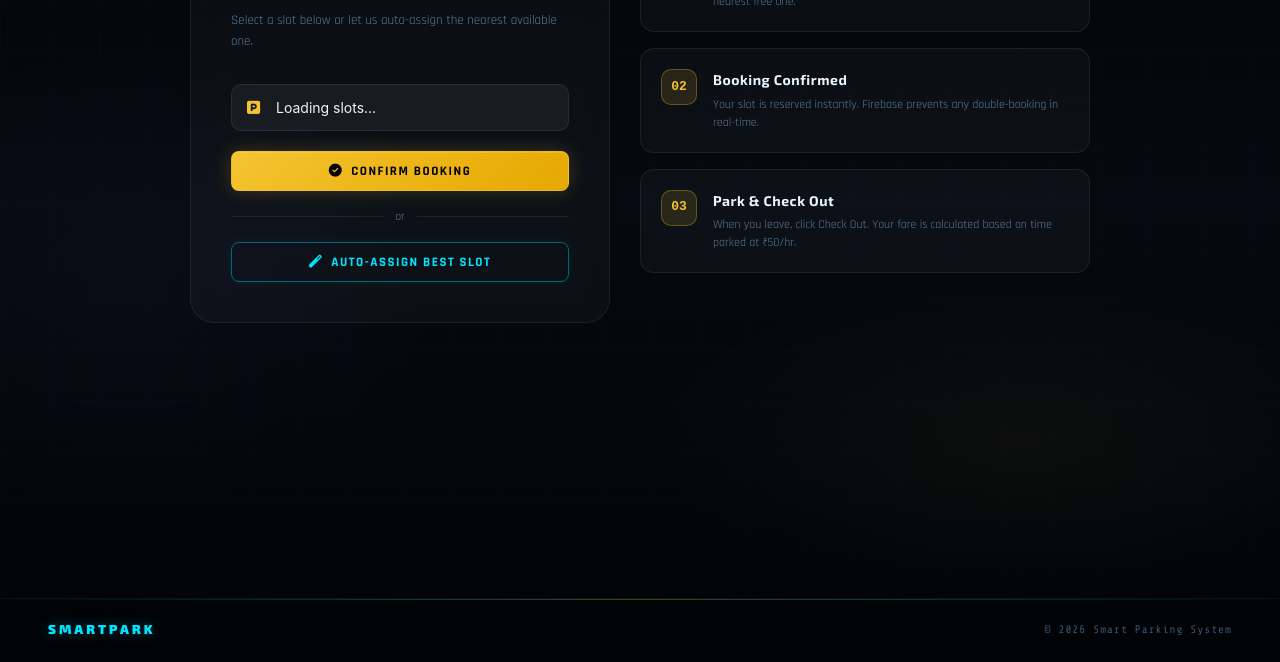
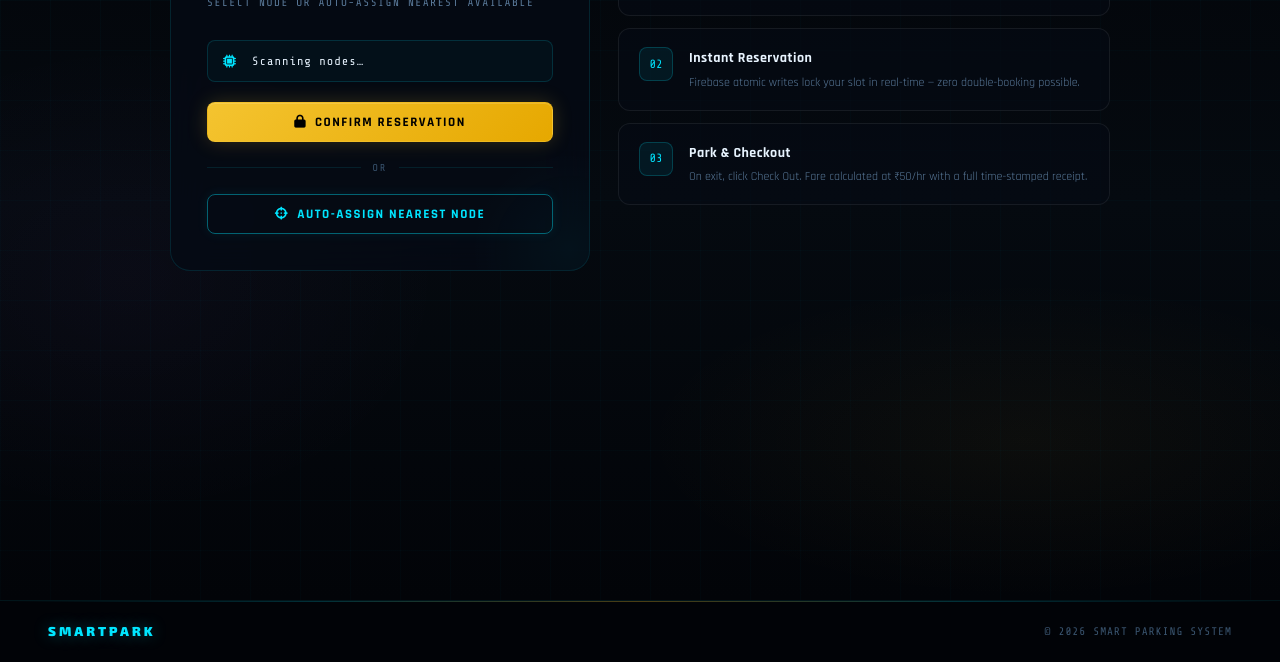
Before and after one commit to atul-singh-07/Smart-Parking-Dashboard, a plain HTML site: page booking.html in a window 1280 px wide. Shown: the part 200-862 px from the top of the page. Drawn offline with nearby package versions, Linux system fonts and the light colour scheme; files that its build step writes are made by us from their sources; files whose address does not match are found by name.

Commit message:
Update booking.html

```diff
--- a/booking.html
+++ b/booking.html
@@ -7,45 +7,80 @@
 <link rel="stylesheet" href="css/style.css">
 <link rel="stylesheet" href="https://cdnjs.cloudflare.com/ajax/libs/font-awesome/6.5.0/css/all.min.css">
 <style>
+
 .booking-page {
-  min-height: calc(100vh - 70px);
+  min-height: calc(100vh - 68px);
   display: flex;
   align-items: flex-start;
   justify-content: center;
-  padding: 60px 20px;
+  padding: 48px 48px 60px;
   position: relative;
   z-index: 1;
+  animation: fadeIn 0.4s ease;
 }
 
 .booking-layout {
   display: grid;
   grid-template-columns: 420px 1fr;
-  gap: 30px;
+  gap: 28px;
   width: 100%;
-  max-width: 900px;
+  max-width: 940px;
 }
 
 /* ── BOOKING CARD ── */
 .booking-card {
-  background: var(--glass);
-  border: 1px solid var(--glass-border);
-  border-radius: 24px;
-  padding: 40px;
-  backdrop-filter: blur(12px);
+  background: rgba(5,10,20,0.8);
+  border: 1px solid rgba(0,229,255,0.12);
+  border-radius: 20px;
+  padding: 36px;
+  backdrop-filter: blur(20px);
+  position: relative;
+  overflow: hidden;
+  animation: fadeUp 0.4s ease;
 }
 
-.booking-card h2 {
-  font-size: 22px;
-  color: var(--gold);
-  margin-bottom: 6px;
+.booking-card::before {
+  content: '';
+  position: absolute;
+  top: 0; left: 0; right: 0;
+  height: 1px;
+  background: linear-gradient(90deg, transparent, var(--cyan), var(--gold), var(--cyan), transparent);
+  opacity: 0.5;
 }
 
-.booking-card .sub {
-  font-size: 13px;
-  color: var(--text-muted);
-  margin-bottom: 32px;
+.booking-card::after {
+  content: '';
+  position: absolute;
+  bottom: -80px; right: -80px;
+  width: 200px; height: 200px;
+  background: radial-gradient(circle, rgba(0,229,255,0.04) 0%, transparent 70%);
+  pointer-events: none;
 }
 
+.booking-card-header {
+  margin-bottom: 28px;
+}
+
+.booking-card-header h2 {
+  font-family: var(--font-display);
+  font-size: 22px;
+  font-weight: 800;
+  color: var(--text);
+  margin-bottom: 6px;
+  letter-spacing: 1px;
+}
+
+.booking-card-header h2 span { color: var(--cyan); }
+
+.booking-card-header .sub {
+  font-family: var(--font-mono);
+  font-size: 11px;
+  color: var(--text-muted);
+  letter-spacing: 1.5px;
+  text-transform: uppercase;
+}
+
+/* ── SELECT ── */
 .select-wrap {
   position: relative;
   margin-bottom: 20px;
@@ -56,19 +91,22 @@
   left: 16px;
   top: 50%;
   transform: translateY(-50%);
-  color: var(--gold);
+  color: var(--cyan);
   pointer-events: none;
+  z-index: 1;
+  font-size: 13px;
 }
 
 .select-wrap select {
   width: 100%;
-  padding: 14px 16px 14px 44px;
-  background: rgba(255,255,255,0.05);
-  border: 1px solid var(--glass-border);
-  border-radius: 10px;
+  padding: 13px 16px 13px 44px;
+  background: rgba(0,229,255,0.03);
+  border: 1px solid rgba(0,229,255,0.15);
+  border-radius: 8px;
   color: var(--text);
-  font-family: 'Inter', sans-serif;
-  font-size: 14px;
+  font-family: var(--font-mono);
+  font-size: 12px;
+  letter-spacing: 1px;
   outline: none;
   appearance: none;
   cursor: pointer;
@@ -76,111 +114,171 @@
 }
 
 .select-wrap select:focus {
-  border-color: var(--gold);
-  box-shadow: 0 0 0 3px rgba(244,196,48,0.1);
+  border-color: var(--cyan);
+  background: rgba(0,229,255,0.05);
+  box-shadow: 0 0 0 3px rgba(0,229,255,0.1);
 }
 
-.select-wrap select option { background: #1a1a1a; }
+.select-wrap select option { background: #050a14; }
 
+/* ── DIVIDER ── */
 .or-divider {
   display: flex;
   align-items: center;
   gap: 12px;
-  margin: 16px 0;
-  color: var(--text-muted);
-  font-size: 12px;
+  margin: 18px 0;
+  color: var(--text-dim);
+  font-family: var(--font-mono);
+  font-size: 10px;
+  letter-spacing: 2px;
+  text-transform: uppercase;
 }
-
 .or-divider::before, .or-divider::after {
   content: '';
   flex: 1;
   height: 1px;
-  background: var(--glass-border);
+  background: rgba(0,229,255,0.1);
 }
 
+/* ── STATUS ── */
 .booking-status {
   margin-top: 16px;
-  padding: 12px 16px;
-  border-radius: 8px;
-  font-size: 13px;
+  padding: 11px 16px;
+  border-radius: 7px;
+  font-family: var(--font-mono);
+  font-size: 11px;
+  letter-spacing: 1px;
   display: none;
 }
 
 .booking-status.error {
   display: block;
-  background: var(--red-dim);
-  border: 1px solid rgba(255,51,85,0.3);
+  background: rgba(255,45,85,0.06);
+  border: 1px solid rgba(255,45,85,0.25);
   color: var(--red);
 }
 
-/* ── CONFIRMATION ── */
-#booking-result { margin-top: 0; }
-
-.booking-confirm {
-  background: var(--glass);
-  border: 1px solid var(--glass-border);
-  border-radius: 24px;
-  padding: 40px;
-  text-align: center;
+/* ── RIGHT PANEL STACK ── */
+.right-stack {
+  display: flex;
+  flex-direction: column;
+  gap: 20px;
 }
 
-.confirm-icon { font-size: 48px; margin-bottom: 16px; }
+/* ── CONFIRMATION CARD ── */
+.booking-confirm {
+  background: rgba(5,10,20,0.8);
+  border: 1px solid rgba(0,229,255,0.12);
+  border-radius: 20px;
+  padding: 36px;
+  text-align: center;
+  backdrop-filter: blur(20px);
+  position: relative;
+  overflow: hidden;
+  animation: fadeUp 0.4s ease;
+}
+
+.booking-confirm::before {
+  content: '';
+  position: absolute;
+  top: 0; left: 0; right: 0;
+  height: 1px;
+  background: linear-gradient(90deg, transparent, var(--green), transparent);
+  opacity: 0.6;
+}
+
+.confirm-icon {
+  font-size: 52px;
+  margin-bottom: 16px;
+  display: block;
+  filter: drop-shadow(0 0 16px rgba(0,255,157,0.4));
+}
 
 .booking-confirm h3 {
+  font-family: var(--font-display);
   font-size: 20px;
-  color: var(--gold);
+  font-weight: 800;
+  color: var(--green);
   margin-bottom: 20px;
+  letter-spacing: 1px;
+  text-shadow: 0 0 20px rgba(0,255,157,0.3);
 }
 
 .booking-confirm p {
-  font-size: 14px;
+  font-family: var(--font-body);
+  font-size: 13px;
   color: var(--text-muted);
   margin-bottom: 8px;
 }
 
-.booking-confirm p strong { color: var(--text); }
+.booking-confirm p strong {
+  color: var(--text);
+  font-family: var(--font-mono);
+}
 
 .fare-note {
-  margin-top: 12px;
-  padding: 10px;
-  background: var(--gold-dim);
-  border-radius: 8px;
+  margin-top: 14px;
+  padding: 10px 16px;
+  background: rgba(244,196,48,0.06);
+  border: 1px solid rgba(244,196,48,0.2);
+  border-radius: 6px;
   color: var(--gold) !important;
-  font-size: 13px !important;
+  font-family: var(--font-mono) !important;
+  font-size: 11px !important;
+  letter-spacing: 1px;
+  text-transform: uppercase;
 }
 
 /* ── HOW IT WORKS ── */
-.how-it-works {
-  display: flex;
-  flex-direction: column;
-  gap: 16px;
-}
+.how-it-works { display: flex; flex-direction: column; gap: 12px; }
 
 .how-step {
   display: flex;
   align-items: flex-start;
   gap: 16px;
-  padding: 20px;
-  background: var(--glass);
+  padding: 18px 20px;
+  background: rgba(5,10,20,0.6);
   border: 1px solid var(--glass-border);
-  border-radius: 14px;
+  border-radius: 12px;
+  transition: var(--transition);
+  animation: fadeUp 0.4s ease both;
+  position: relative;
+  overflow: hidden;
 }
 
+.how-step:nth-child(1) { animation-delay: 0.05s; }
+.how-step:nth-child(2) { animation-delay: 0.1s; }
+.how-step:nth-child(3) { animation-delay: 0.15s; }
+
+.how-step::before {
+  content: '';
+  position: absolute;
+  left: 0; top: 0; bottom: 0;
+  width: 2px;
+  background: linear-gradient(180deg, var(--cyan), transparent);
+  opacity: 0;
+  transition: opacity 0.3s;
+}
+
+.how-step:hover { border-color: rgba(0,229,255,0.15); background: rgba(0,229,255,0.03); }
+.how-step:hover::before { opacity: 1; }
+
 .step-num {
-  width: 36px; height: 36px;
-  border-radius: 10px;
-  background: var(--gold-dim);
-  border: 1px solid rgba(244,196,48,0.3);
+  width: 34px; height: 34px;
+  border-radius: 8px;
+  background: rgba(0,229,255,0.07);
+  border: 1px solid rgba(0,229,255,0.2);
   display: flex; align-items: center; justify-content: center;
-  font-family: 'Orbitron', monospace;
-  font-size: 13px;
-  font-weight: 700;
-  color: var(--gold);
+  font-family: var(--font-mono);
+  font-size: 12px;
+  color: var(--cyan);
   flex-shrink: 0;
 }
 
 .step-content h4 {
+  font-family: var(--font-body);
   font-size: 14px;
+  font-weight: 700;
   color: var(--text);
   margin-bottom: 4px;
 }
@@ -192,21 +290,21 @@
 }
 
 /* ── RESPONSIVE ── */
-@media (max-width: 800px) {
+@media (max-width: 860px) {
+  .booking-page   { padding: 24px 16px; }
   .booking-layout { grid-template-columns: 1fr; }
 }
 </style>
 </head>
 <body>
 
-<!-- NAVBAR -->
 <nav>
   <a href="index.html" class="logo">SMART<span>PARK</span></a>
   <button class="nav-toggle">☰</button>
   <ul class="nav-links">
     <li><a href="index.html">Home</a></li>
     <li><a href="about.html">About</a></li>
-    <li><a href="booking.html">Booking</a></li>
+    <li><a href="booking.html" class="active">Booking</a></li>
     <li><a href="map.html">Live Map</a></li>
     <li><a href="dashboard.html">Dashboard</a></li>
     <li><a href="login.html">Login</a></li>
@@ -219,24 +317,26 @@
     <!-- LEFT: FORM -->
     <div>
       <div class="booking-card" id="booking-form-card">
-        <h2>Book Your Slot</h2>
-        <p class="sub">Select a slot below or let us auto-assign the nearest available one.</p>
+        <div class="booking-card-header">
+          <h2>SLOT <span>RESERVATION</span></h2>
+          <div class="sub">Select node or auto-assign nearest available</div>
+        </div>
 
         <div class="select-wrap">
-          <i class="fas fa-parking"></i>
+          <i class="fas fa-microchip"></i>
           <select id="slot-select">
-            <option value="">Loading slots…</option>
+            <option value="">Scanning nodes…</option>
           </select>
         </div>
 
         <button class="btn btn-primary btn-full" id="book-btn">
-          <i class="fas fa-check-circle"></i> Confirm Booking
+          <i class="fas fa-lock"></i> Confirm Reservation
         </button>
 
         <div class="or-divider">or</div>
 
         <button class="btn btn-outline btn-full" id="auto-btn">
-          <i class="fas fa-magic"></i> Auto-Assign Best Slot
+          <i class="fas fa-crosshairs"></i> Auto-Assign Nearest Node
         </button>
 
         <div class="booking-status" id="booking-status"></div>
@@ -244,29 +344,28 @@
     </div>
 
     <!-- RIGHT -->
-    <div>
-      <!-- Result shown here after booking -->
+    <div class="right-stack">
       <div id="booking-result">
         <div class="how-it-works">
           <div class="how-step">
             <div class="step-num">01</div>
             <div class="step-content">
-              <h4>Choose or Auto-Assign</h4>
-              <p>Pick a specific slot from the dropdown or let SmartPark assign the nearest free one.</p>
+              <h4>Select or Auto-Assign</h4>
+              <p>Pick a slot from the node list or let SmartPark assign the nearest free sensor node.</p>
             </div>
           </div>
           <div class="how-step">
             <div class="step-num">02</div>
             <div class="step-content">
-              <h4>Booking Confirmed</h4>
-              <p>Your slot is reserved instantly. Firebase prevents any double-booking in real-time.</p>
+              <h4>Instant Reservation</h4>
+              <p>Firebase atomic writes lock your slot in real-time — zero double-booking possible.</p>
             </div>
           </div>
           <div class="how-step">
             <div class="step-num">03</div>
             <div class="step-content">
-              <h4>Park & Check Out</h4>
-              <p>When you leave, click Check Out. Your fare is calculated based on time parked at ₹50/hr.</p>
+              <h4>Park &amp; Checkout</h4>
+              <p>On exit, click Check Out. Fare calculated at ₹50/hr with a full time-stamped receipt.</p>
             </div>
           </div>
         </div>
@@ -278,7 +377,7 @@
 
 <footer>
   <span class="footer-logo">SMARTPARK</span>
-  <span>© 2026 Smart Parking System</span>
+  <span>© 2026 SMART PARKING SYSTEM</span>
 </footer>
 
 <script type="module">
@@ -297,7 +396,7 @@
   document.getElementById('book-btn').addEventListener('click', () => {
     const slotKey = slotSelect.value;
     if (!slotKey) {
-      import('./js/ui.js').then(m => m.showToast('Please select a slot first.', 'error'));
+      import('./js/ui.js').then(m => m.showToast('Please select a node first.', 'error'));
       return;
     }
     bookSlot(slotKey, document.getElementById('book-btn'));
```
